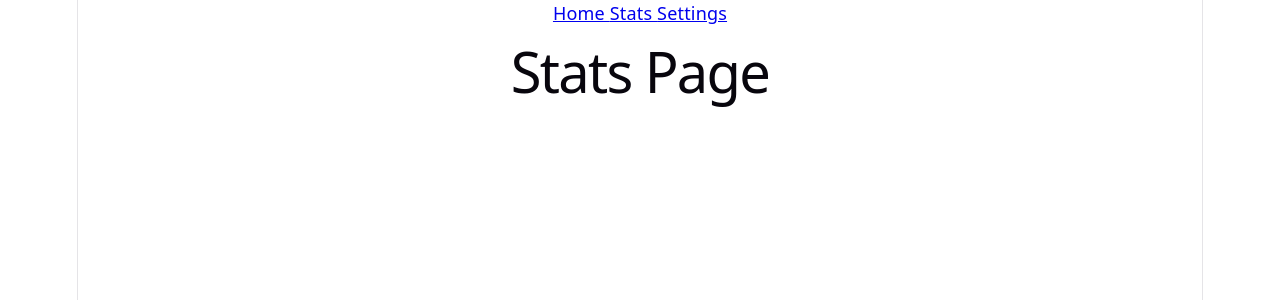
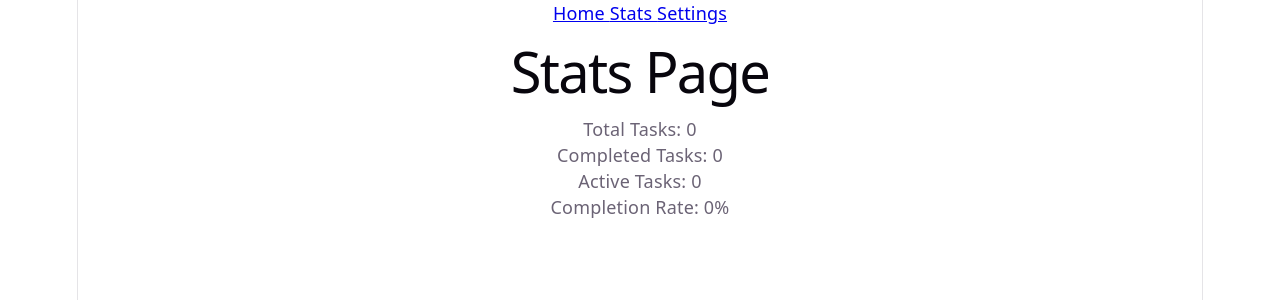
Before and after one commit to alinakhan9076/taskflow-react, a React (Vite) app: page /stats in a window 1280 px wide. Shown: the top 300 px of the page. Built offline with nearby package versions, Linux system fonts and the light colour scheme.

Commit message:
Added stats page

```diff
--- a/src/pages/StatsPage.jsx
+++ b/src/pages/StatsPage.jsx
@@ -1,9 +1,65 @@
+import { useState } from "react"
+
 function StatsPage() {
+
+    const [tasks] = useState(() => {
+
+        const savedTasks =
+        localStorage.getItem("tasks")
+
+        return savedTasks
+            ? JSON.parse(savedTasks)
+         : []
+    })
+
+    const totalTasks = tasks.length
+
+    const completedTasks =
+    tasks.filter((task) => {
+        return task.completed
+    }).length
+
+    const activeTasks =
+    totalTasks - completedTasks
+
+    const completionPercentage =
+    totalTasks === 0
+    ? 0
+    : Math.round (
+        (completedTasks / totalTasks) * 100
+    )
+
     return (
         <div>
-        <h1 className="text-2xl font-bold"> Stats Page </h1>
+
+            <h1 className="text-3xl font-bold mb-5">
+                Stats Page
+            </h1>
+
+            <div className="space-y-3">
+
+                <p>
+                    Total Tasks: {totalTasks}
+                </p>
+
+                <p>
+                    Completed Tasks: {completedTasks}
+                </p>
+
+                <p>
+                    Active Tasks: {activeTasks}
+                </p>
+
+                <p>
+                    Completion Rate: {" "}
+                    {completionPercentage}%
+                </p>
+
+            </div>
+
         </div>
     )
 }
 
+
 export default StatsPage
```
